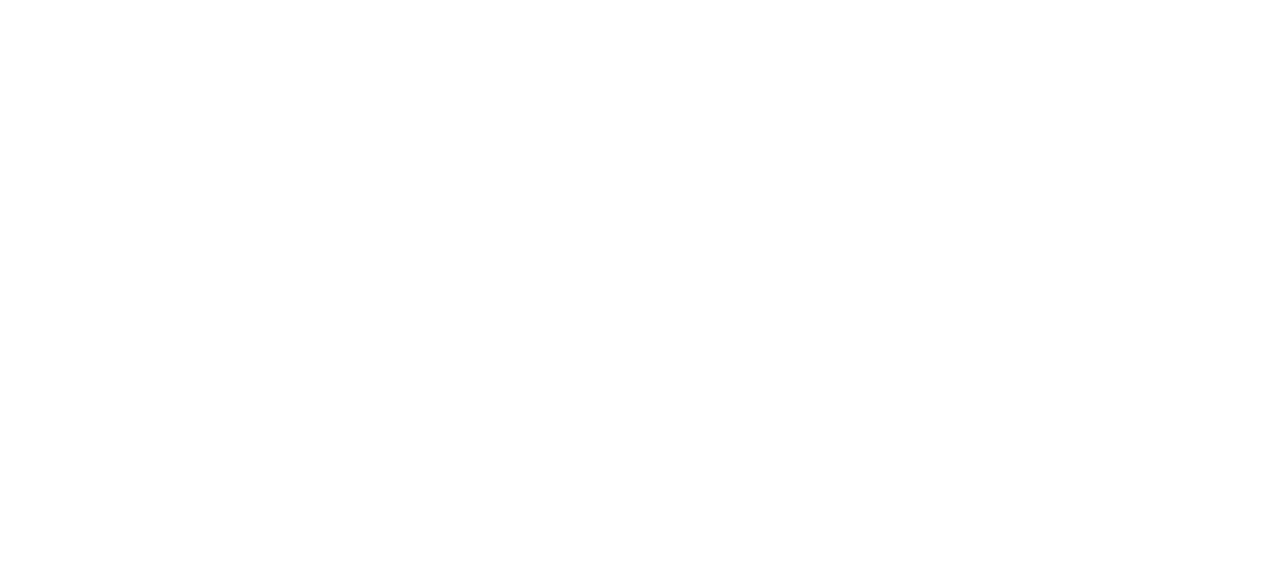
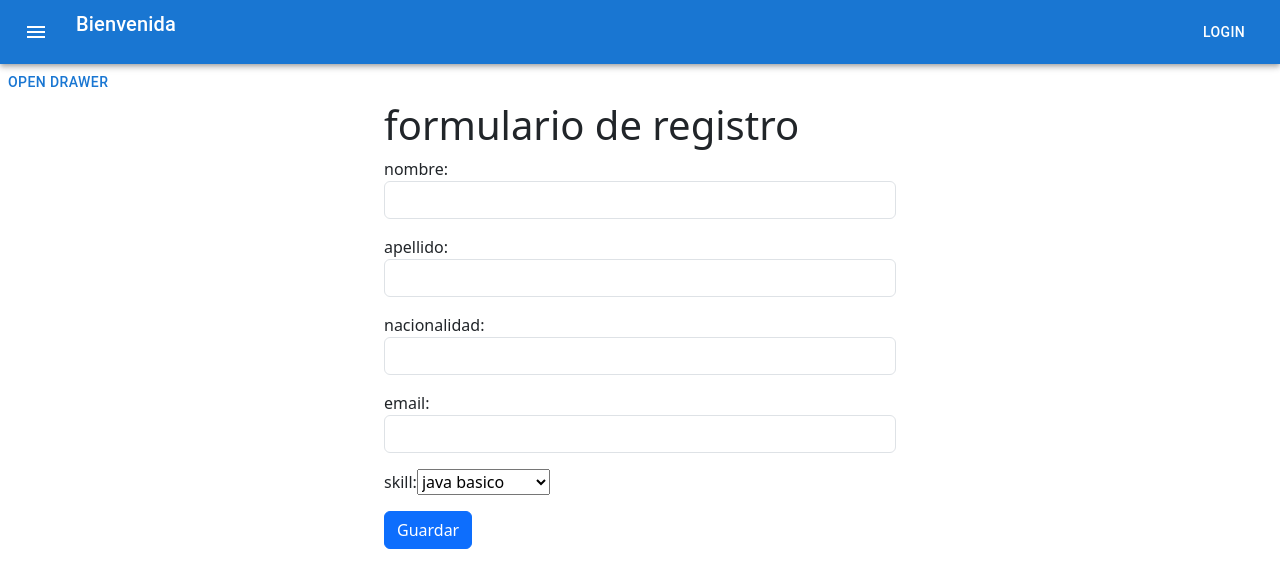
Before and after one commit to guillermomezzano/ayudantiaCDojo, a React (Vite) app: page / in a window 1280 px wide. Before the commit this address had no page. Shown: the top 588 px of the page. Built offline with nearby package versions, Linux system fonts and the light colour scheme.

Commit message:
integracion con el front

```diff
--- a/src/App.jsx
+++ b/src/App.jsx
@@ -5,7 +5,7 @@
 
 //componets
 
-// import FormStudent from './components/FormStudent'
+import FormPerson from './components/FormPerson'
 import ListCharacter from './components/ListCharacter'
 import Character from "./components/Character";
 // import ListStudent from "./components/ListStudent";
@@ -30,6 +30,7 @@
       {/* <FormStudent /> */}
       <BrowserRouter>
         <Routes>
+          <Route path="/" element={<FormPerson />} />
           <Route path="/list" element={<ListCharacter />} />
           <Route path="/character/:id" element={<Character />} />
         </Routes>
--- /dev/null
+++ b/src/components/FormPerson.jsx
@@ -0,0 +1,147 @@
+import { useState, useEffect, useContext } from "react";
+import { Formik, Field, Form, ErrorMessage } from "formik";
+import { FormGroup, Button, Row, Col } from "reactstrap";
+import { GlobalContex } from "./context/global-contex";
+import Axios from "axios"
+//schemas
+// import { formSchema } from './schema/schemaFoms'
+
+//components
+import Layout from "./layout/Layout";
+
+//data
+import { optionsSkill } from './data/optionsForm'
+
+const FormPerson = () => {
+    const { currentUser } = useContext(GlobalContex)
+    const [skill, setSkill] = useState([])
+    // console.log(setUser)
+    // console.log(user)
+
+    const handleSubmit = async (values, { resetForm }) => {
+        console.log(values)
+        const payload = {
+            ...values,
+            skill
+        }
+        console.log("payload", payload)
+        try {
+            const response = await Axios.post('http://localhost:8080/personas/add', payload)
+            console.log(response)
+        } catch (error) {
+            console.log(error)
+        }
+        resetForm();
+        setSkill([])
+    }
+
+    const handleOnChange = (event) => {
+        const selectId = event.target.value
+        const selectedSkill = optionsSkill.find(option => option.value.id_reference === selectId)
+        setSkill([selectedSkill.value])
+    }
+
+
+    useEffect(() => {
+        console.log(currentUser)
+    }, [currentUser])
+
+    return (
+        <Layout>
+            <h1>formulario de registro</h1>
+            <Formik
+                initialValues={{
+                    nombre: "",
+                    apellido: "",
+                    nacionalidad: "",
+                    email: ""
+                }}
+                // validationSchema={formSchema}
+                onSubmit={handleSubmit}
+            >
+                <Form>
+                    <FormGroup>
+                        <label htmlFor='nombre'>nombre: </label>
+                        <Field
+                            className='form-control'
+                            name='nombre'
+                            placeholder=''
+                            type='text'
+                        />
+                        <ErrorMessage
+                            name='nombre'
+                            component='div'
+                            className='field-error text-danger'
+                        />
+                    </FormGroup>
+                    <FormGroup>
+                        <label htmlFor='apellido'>apellido: </label>
+                        <Field
+                            className='form-control'
+                            name='apellido'
+                            placeholder=''
+                            type='text'
+                        />
+                        <ErrorMessage
+                            name='apellido'
+                            component='div'
+                            className='field-error text-danger'
+                        />
+                    </FormGroup>
+                    <FormGroup>
+                        <label htmlFor='nacionalidad'>nacionalidad: </label>
+                        <Field
+                            className='form-control'
+                            name='nacionalidad'
+                            type='text'
+                        />
+                        <ErrorMessage
+                            name='nacionalidad'
+                            component='div'
+                            className='field-error text-danger'
+                        />
+                    </FormGroup>
+                    <FormGroup>
+                        <label htmlFor='email'>email: </label>
+                        <Field
+                            className='form-control'
+                            name='email'
+                            type='text'
+                        />
+                        <ErrorMessage
+                            name='email'
+                            component='div'
+                            className='field-error text-danger'
+                        />
+                    </FormGroup>
+                    <FormGroup>
+                        <label htmlFor='skill'>skill: </label>
+                        <select
+                            name="skill"
+                            onChange={handleOnChange}
+                        >
+                            <option disabled value={0} >skill</option>
+                            {optionsSkill.map((option, index) => (
+                                <option key={index} value={option.value.id_reference}>{option.label}</option>
+                            ))}
+
+                        </select>
+                    </FormGroup>
+                    <Row>
+                        <Col lg={12} md={12}>
+                            <Button
+                                color='primary'
+                                className='mr-1 mb-1 btn-block'
+                                type='submit'
+                            >
+                                Guardar
+                            </Button>
+                        </Col>
+                    </Row>
+                </Form>
+            </Formik>
+        </Layout>
+    )
+}
+
+export default FormPerson;
--- a/src/components/data/optionsForm.jsx
+++ b/src/components/data/optionsForm.jsx
@@ -63,3 +63,30 @@
         value: 6
     }
 ]
+
+export const optionsSkill = [
+    {
+        label: 'java basico',
+        value: {
+            nombre: 'java basico',
+            id_reference: '1-1',
+            nivel: "basico"
+        }
+    },
+    {
+        label: 'java intemedio',
+        value: {
+            nombre: 'java medio',
+            id_reference: '1-2',
+            nivel: "medio"
+        }
+    },
+    {
+        label: 'java avanzado',
+        value: {
+            nombre: 'java avanzado',
+            id_reference: '1-3',
+            nivel: "avanzado"
+        }
+    },
+]
--- a/src/components/layout/Layout.jsx
+++ b/src/components/layout/Layout.jsx
@@ -1,5 +1,6 @@
 import NavBar from "./header/NavBar";
 import SideBar from "./sideBar/SideBar";
+import './layout.css'
 
 
 const Layout = ({ children }) => {
@@ -7,7 +8,9 @@
         <div>
             <NavBar />
             <SideBar />
-            {children}
+            <div className="conteiner">
+                {children}
+            </div>
         </div>
     )
 }
--- /dev/null
+++ b/src/components/layout/layout.css
@@ -0,0 +1,4 @@
+.conteiner {
+    margin-left: 30%;
+    margin-right: 30%;
+}
```
